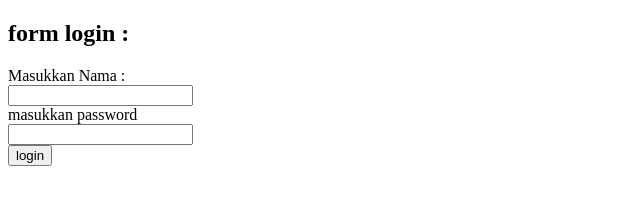
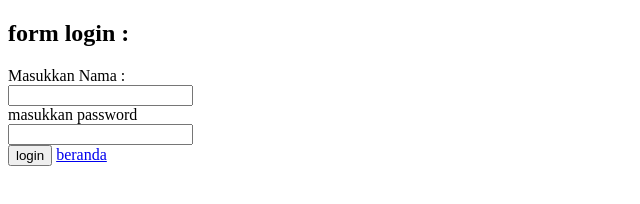
Before and after one commit to anasIstiqfar/anasistiqfar.github.io, a plain HTML site: page login.html in a window 1280 px wide. Shown: the full height of the page, 0-640 px from the left. Drawn offline with Linux system fonts and the light colour scheme.

Commit message:
Update login.html

```diff
--- a/login.html
+++ b/login.html
@@ -12,6 +12,7 @@
  		<label for="inputpassword"> masukkan password</label><br>
  		<input type="text" ><br>
  		<input type="submit" value="login">
+		<a href="simantic.html"> beranda</a>
 
  	</form>
  </section>
```
